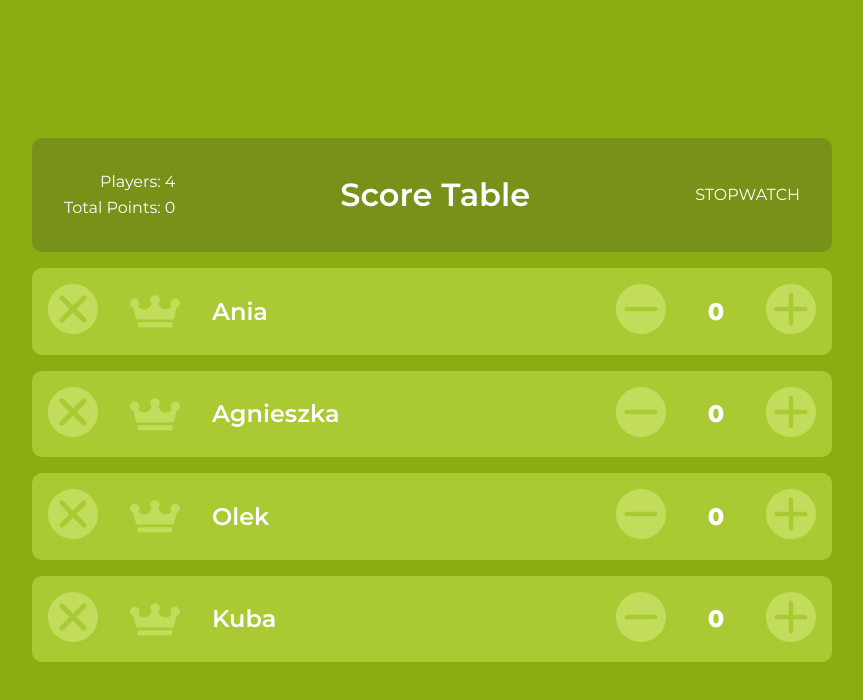
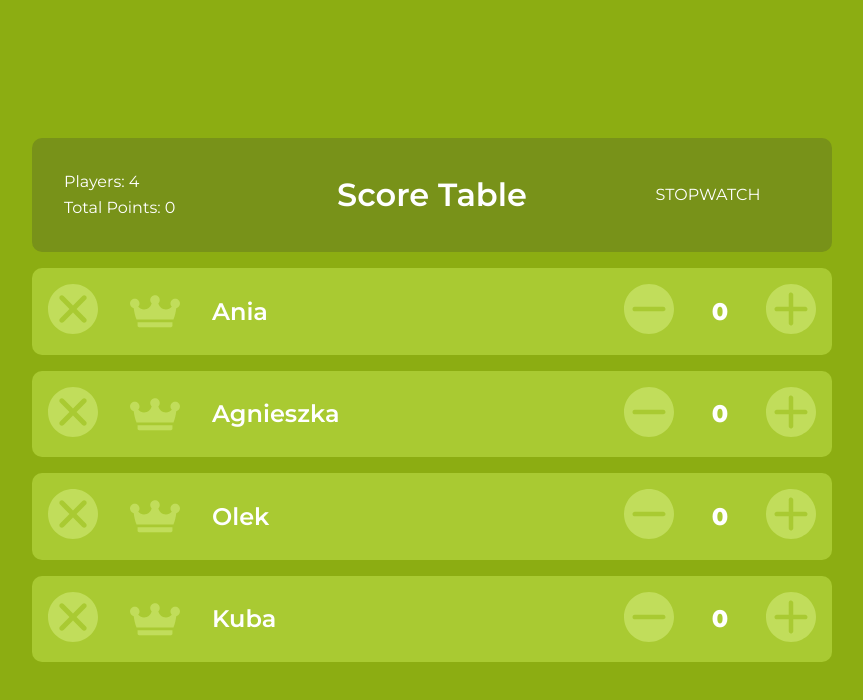
Before and after one commit to jchojna/scoretable, a React (Create React App) app: page / in a window 1280 px wide. Shown: the top 700 px of the page, without its empty margins (208-1071 px from the left). Built offline with nearby package versions, Linux system fonts and the light colour scheme.

Commit message:
style: add display:grid to Header component

```diff
--- a/src/scss/Header.scss
+++ b/src/scss/Header.scss
@@ -3,12 +3,13 @@
 @import '_mixins';
 
 .Header {
-  align-items: center;
   background-color: rgb(120, 146, 25);
   border-radius: 10px;
   color: #fff;
-  display: flex;
-  justify-content: space-between;
+  display: grid;
+  grid-template-columns: 25% 1fr 25%;
+  align-items: center;
+  justify-items: center;
   padding: 2em;
   width: 100%;
 
@@ -18,17 +19,4 @@
     font-weight: 600;
     margin: 0 2em;
   }
-
-  &__stats {
-    text-align: right;
-    order: -1;
-  }
-
-  &__stat {
-    margin: 0;
-
-    &:not(:last-child) {
-      margin-bottom: 0.5em;
-    }
-  }
 }
--- a/src/scss/Player.scss
+++ b/src/scss/Player.scss
@@ -9,7 +9,7 @@
   color: #fff;
   display: grid;
   gap: 2em;
-  grid-template-columns: repeat(2, auto) 1fr 200px;
+  grid-template-columns: repeat(2, auto) 1fr 25%;
   max-width: $layout-container-width;
   margin-top: 1em;
   padding: 1em;
--- a/src/scss/Stats.scss
+++ b/src/scss/Stats.scss
@@ -3,7 +3,7 @@
 @import '_mixins';
 
 .Stats {
-  text-align: right;
+  justify-self: start;
 
   &__totalPlayers {
     margin: 0;
```
